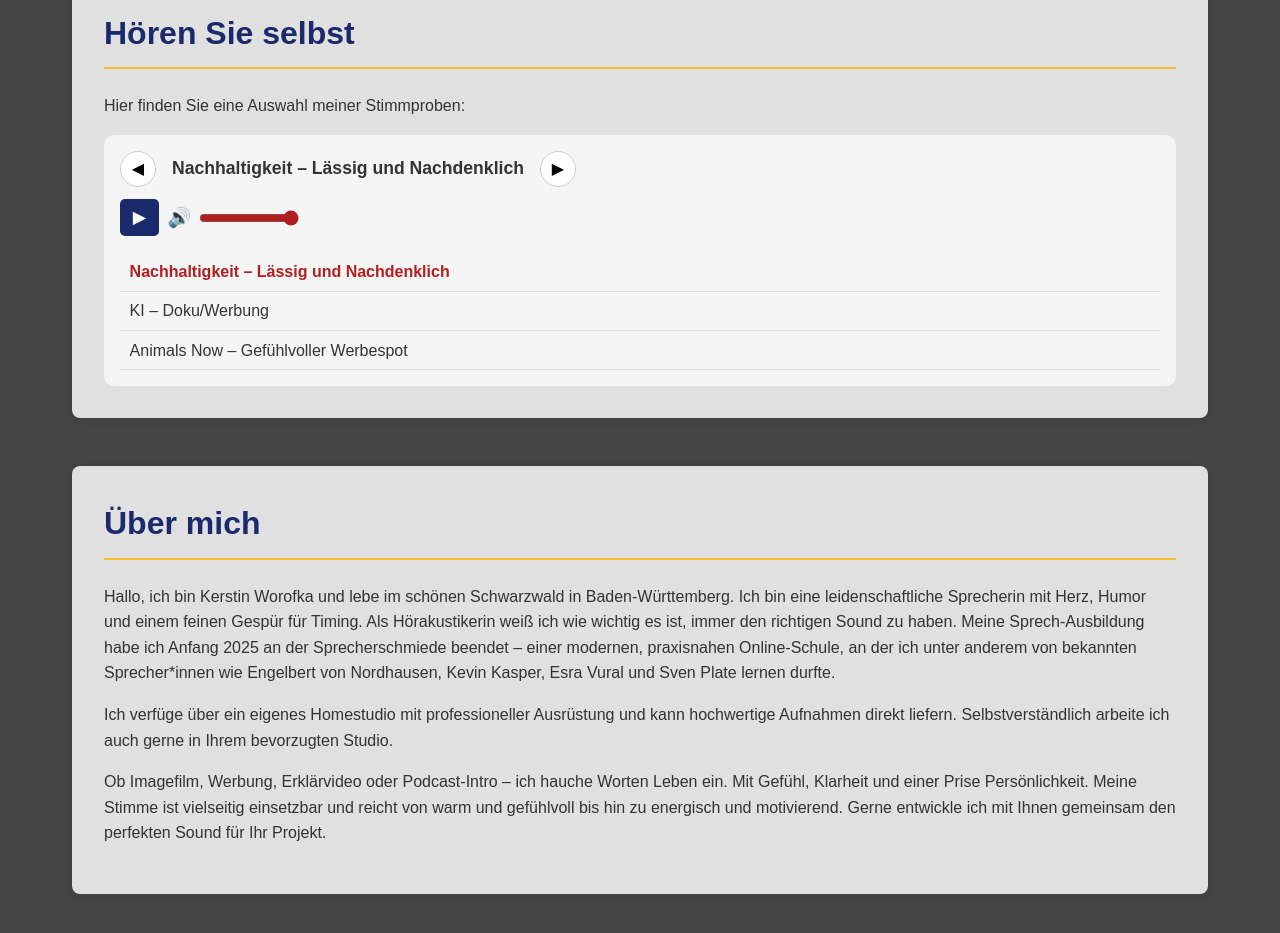
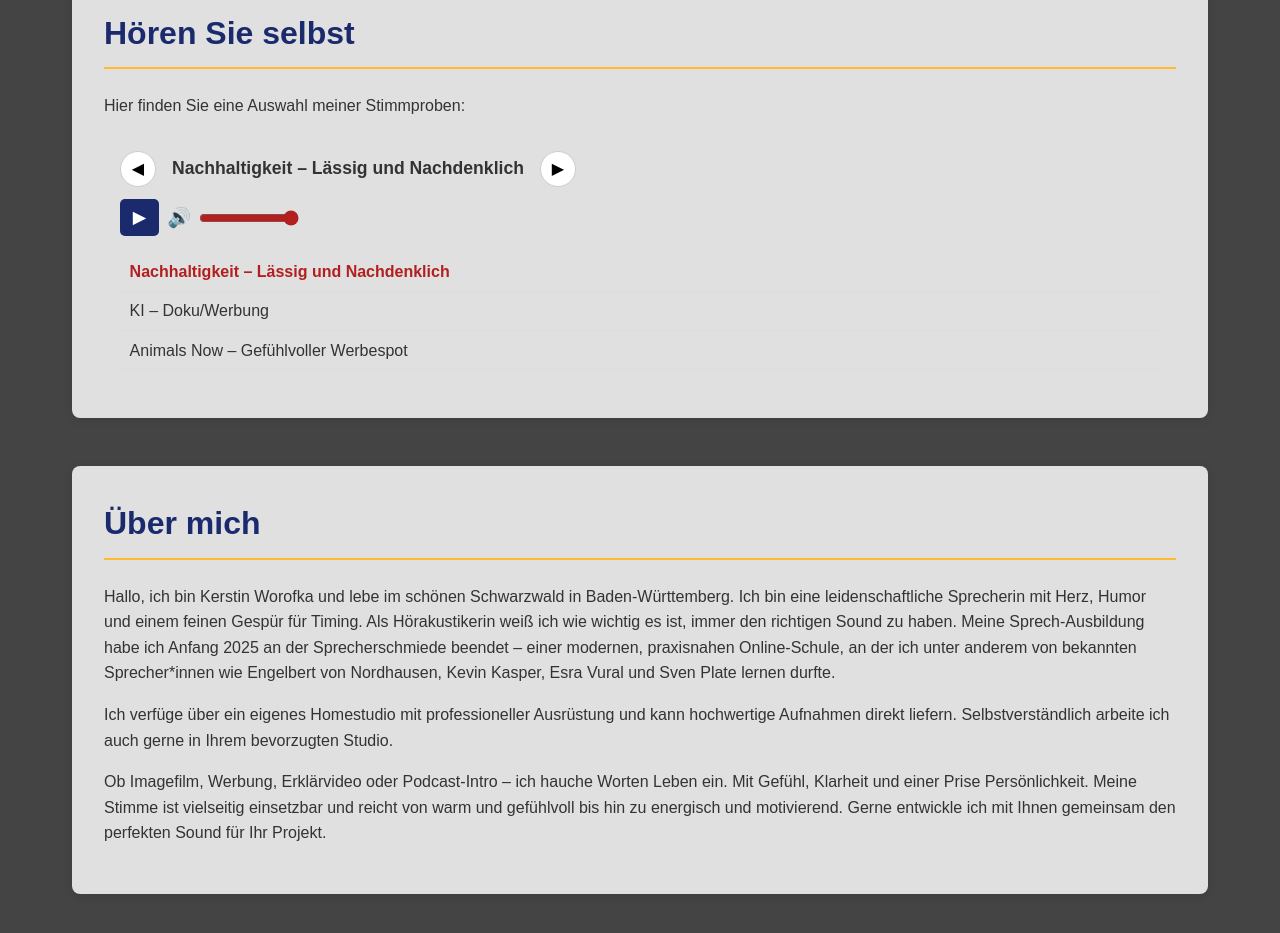
Before and after one commit to KerstinWoice/Webseite, a plain HTML site: page index.html in a window 1280 px wide. Shown: the part 1300-2233 px from the top of the page. Drawn offline with Linux system fonts and the light colour scheme.

Commit message:
Update index.html

```diff
--- a/index.html
+++ b/index.html
@@ -204,7 +204,7 @@
 
         .audio-player {
             max-width: 100%;
-            background-color: #f5f5f5;
+            background-color: #E0E0E0;
             border-radius: 10px;
             padding: 1rem;
         }
```
